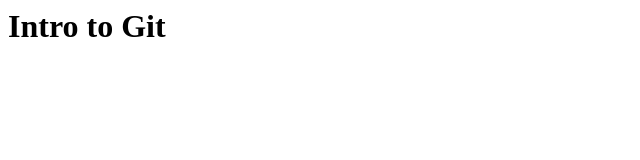
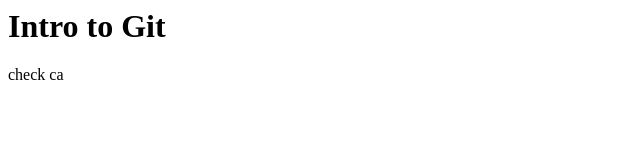
Before and after one commit to marochko/intro-to-git, a plain HTML site: page index.html in a window 1280 px wide. Shown: the full height of the page, 0-640 px from the left. Drawn offline with Linux system fonts and the light colour scheme.

Commit message:
added amendments

```diff
--- a/index.html
+++ b/index.html
@@ -1 +1,2 @@
 <h1>Intro to Git</h1>
+<p>check ca</p>
```
Also changed, not shown: 1 other file.
